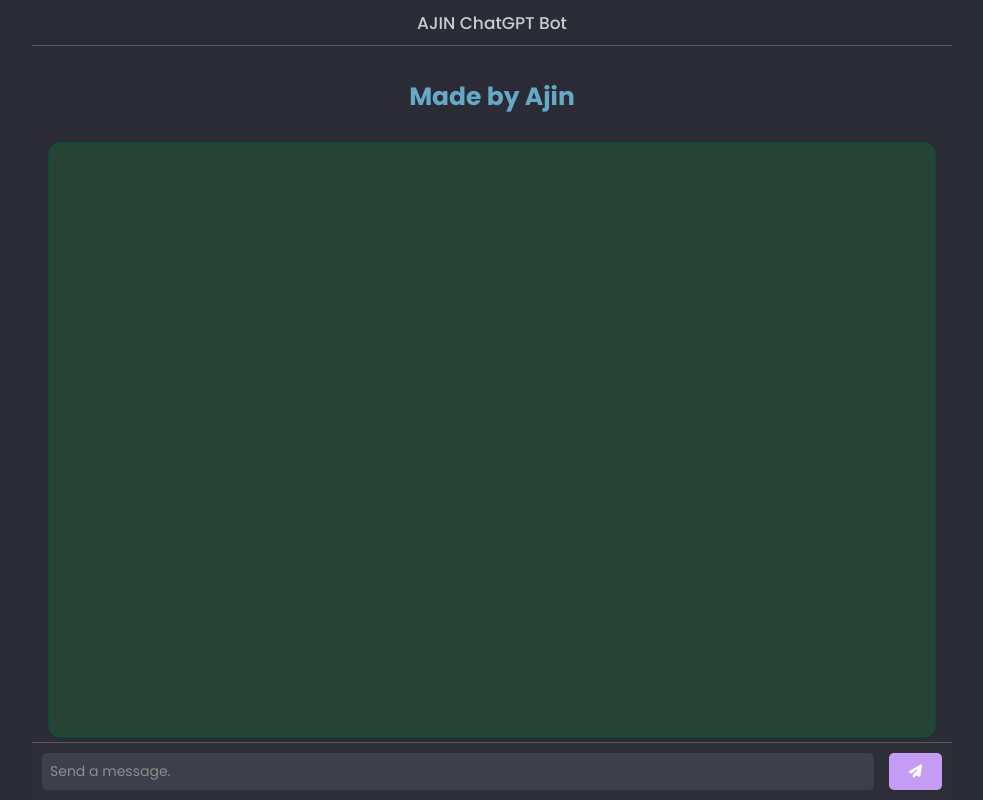
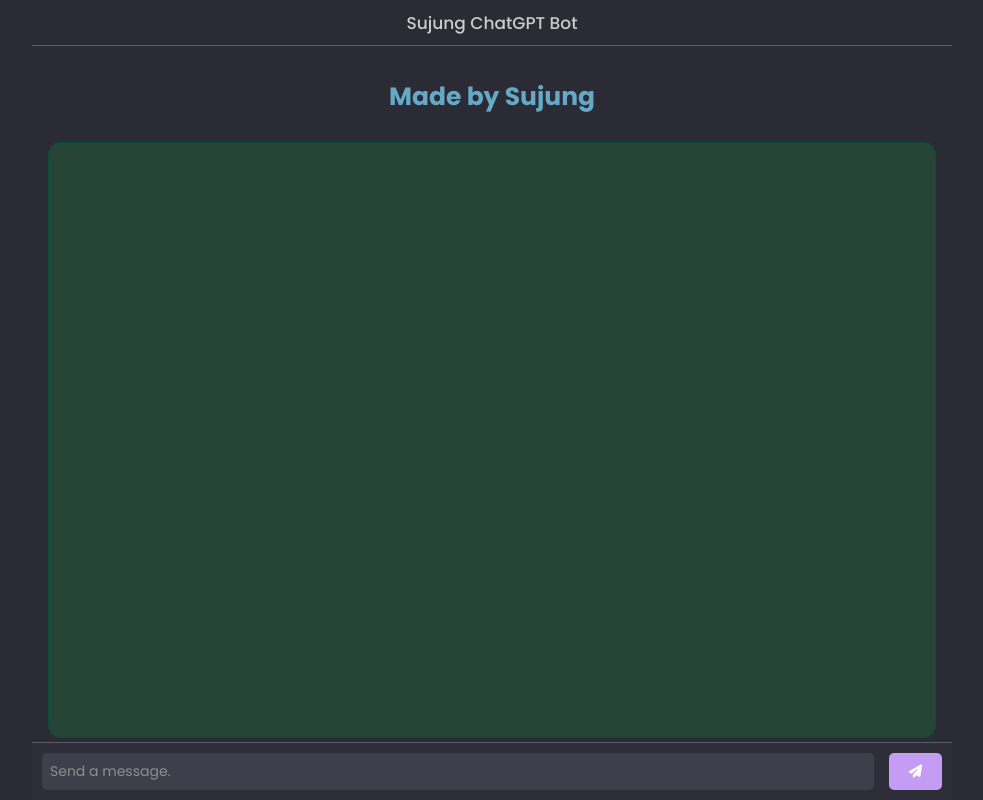
Before and after one commit to suej27134-prog/-1-, a plain HTML site: page index.html in a window 1280 px wide. Shown: the whole page, without its empty margins (148-1131 px from the left). Drawn offline with Linux system fonts and the light colour scheme.

Commit message:
gpt커밋 3

```diff
--- a/index.html
+++ b/index.html
@@ -9,11 +9,11 @@
 <body>
     <div class="container">
         <div class="header">
-            <h3>AJIN ChatGPT Bot</h3>
+            <h3>Sujung ChatGPT Bot</h3>
         </div>
 
         <div class="info">
-            <a href="https://github.com/ppocchi" target="_blank">Made by Ajin</a>
+            <a href="https://github.com/ppocchi" target="_blank">Made by Sujung</a>
         </div>
 
         <div class="chat-container">
--- a/index.js
+++ b/index.js
@@ -24,7 +24,7 @@
         //1초 후 bot에서 appendMessage 실행
         setTimeout(() => {
             //api에서 연결 후 수정할거에용
-            appendMessage('bot', 'Made By Ajin\n')
+            appendMessage('bot', 'Made By Sujung\n')
             butttonIcon.classList.add('fa-solid', 'fa-paper-plane');
             butttonIcon.classList.remove('fas', 'fa-spinner', 'fa-pulse');
         }, 1000);
```
